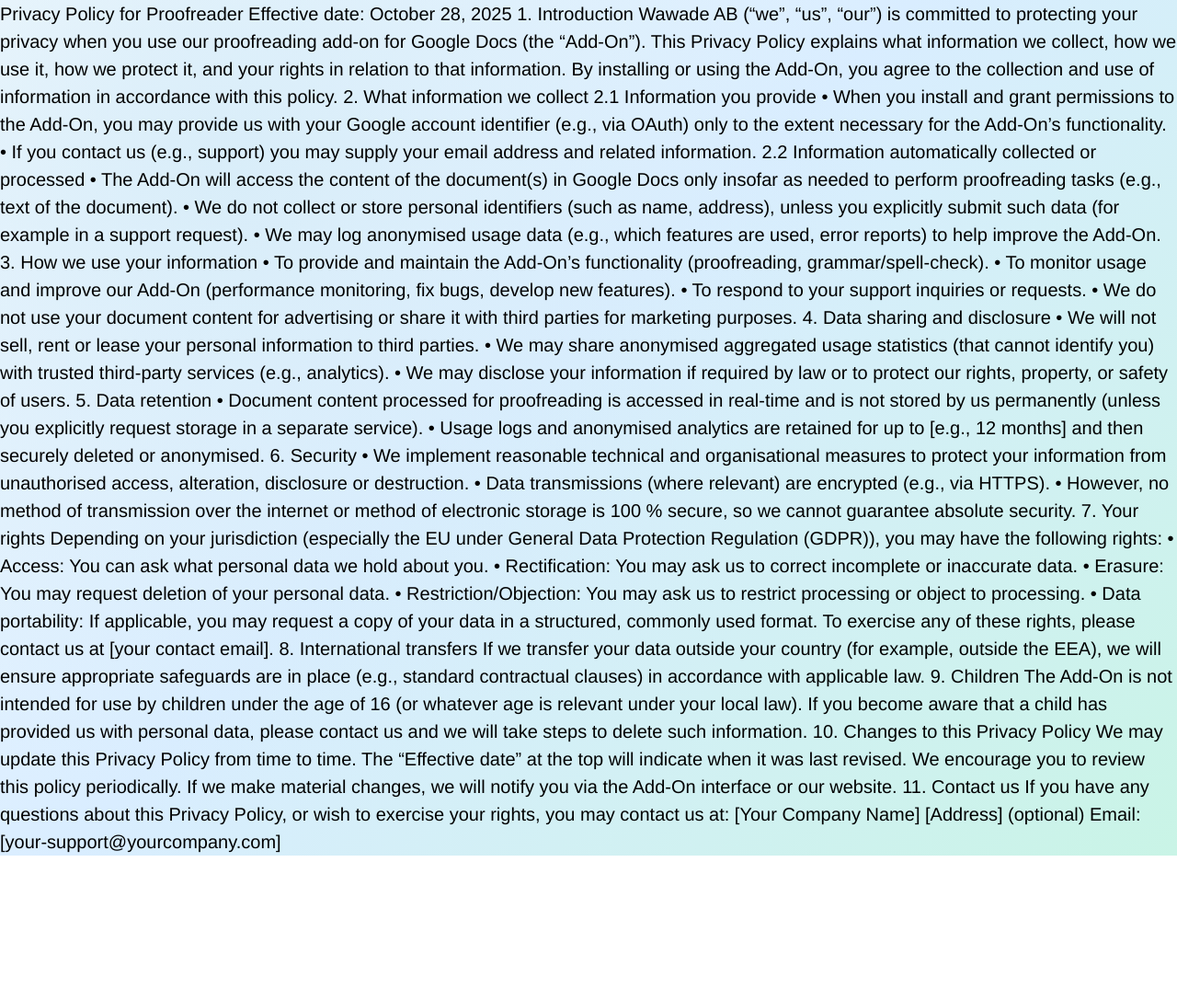
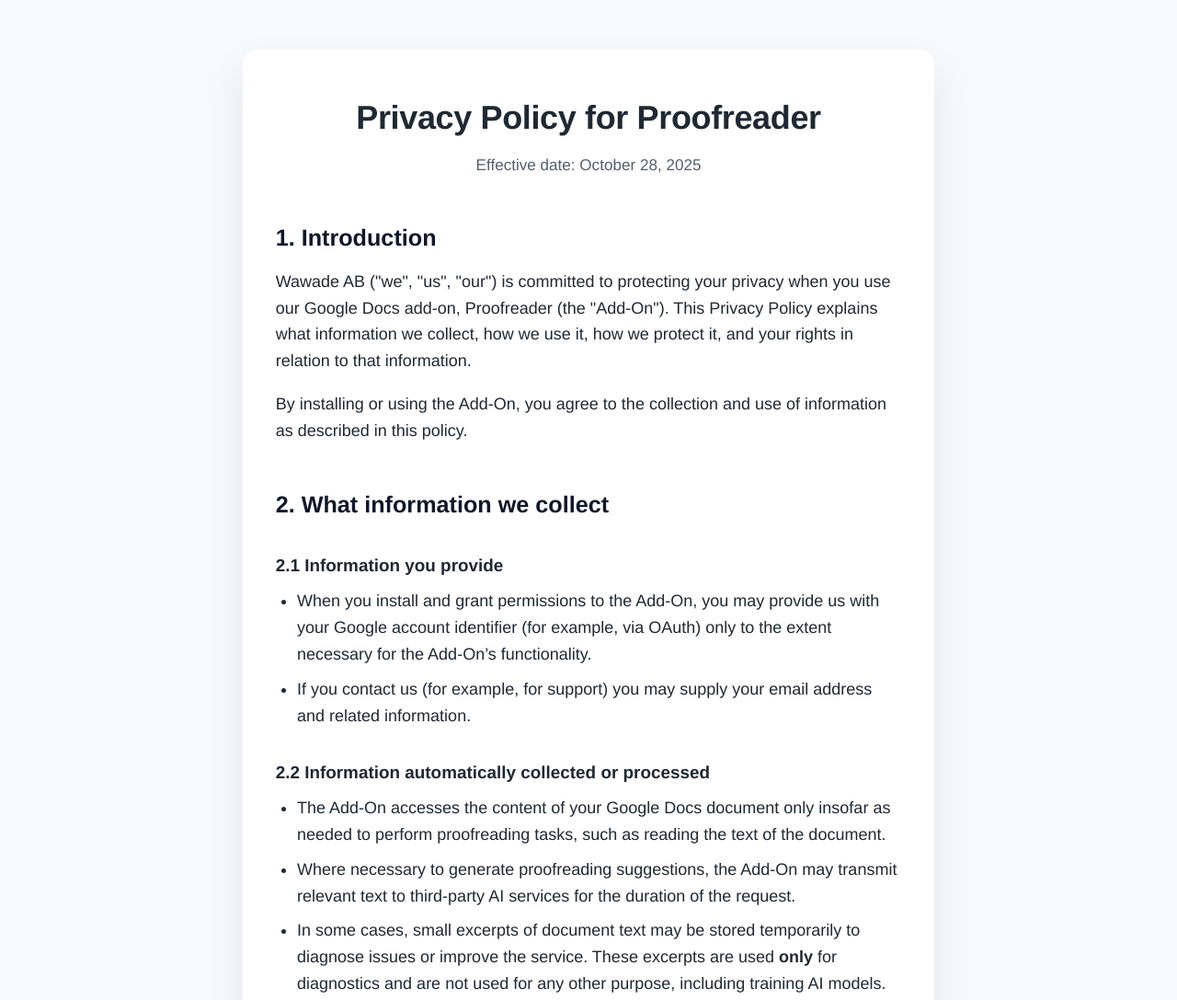
Before and after one commit to wawa-sven/wawade-web, a plain HTML site: page proofreader/privacy.html in a window 1280 px wide. Shown: the top 1087 px of the page at 92% size. Before the commit the page ends 930 px from the top, so only its background shows below. Drawn offline with Linux system fonts and the light colour scheme; files that its build step writes are made by us from their sources.

Commit message:
edit privacy and add tos

```diff
--- a/proofreader/privacy.html
+++ b/proofreader/privacy.html
@@ -5,96 +5,117 @@
     <meta charset="utf-8" />
     <meta name="viewport" content="width=device-width, initial-scale=1" />
     <title>Proofreader privacy policy</title>
-    <link rel="stylesheet" href="style.css" />
+    <link rel="stylesheet" href="proofreader-style.css" />
 </head>
 
 <body>
-    Privacy Policy for Proofreader
-    Effective date: October 28, 2025
+    <main class="policy">
+        <header class="policy__header">
+            <h1>Privacy Policy for Proofreader</h1>
+            <p class="policy__effective-date">Effective date: October 28, 2025</p>
+        </header>
 
-    1. Introduction
+        <h2>1. Introduction</h2>
+        <p>Wawade AB (&quot;we&quot;, &quot;us&quot;, &quot;our&quot;) is committed to protecting your privacy when you
+            use our Google Docs add-on, Proofreader (the &quot;Add-On&quot;). This Privacy Policy explains what
+            information we collect, how we use it, how we protect it, and your rights in relation to that information.
+        </p>
+        <p>By installing or using the Add-On, you agree to the collection and use of information as described in this
+            policy.</p>
 
-    Wawade AB (“we”, “us”, “our”) is committed to protecting your privacy when you use our proofreading add-on
-    for Google Docs (the “Add-On”). This Privacy Policy explains what information we collect, how we use it, how we
-    protect it, and your rights in relation to that information.
+        <h2>2. What information we collect</h2>
+        <h3>2.1 Information you provide</h3>
+        <ul>
+            <li>When you install and grant permissions to the Add-On, you may provide us with your Google account
+                identifier (for example, via OAuth) only to the extent necessary for the Add-On’s functionality.</li>
+            <li>If you contact us (for example, for support) you may supply your email address and related information.
+            </li>
+        </ul>
 
-    By installing or using the Add-On, you agree to the collection and use of information in accordance with this
-    policy.
+        <h3>2.2 Information automatically collected or processed</h3>
+        <ul>
+            <li>The Add-On accesses the content of your Google Docs document only insofar as needed to perform
+                proofreading tasks, such as reading the text of the document.</li>
+            <li>Where necessary to generate proofreading suggestions, the Add-On may transmit relevant text to
+                third-party AI services for the duration of the request.</li>
+            <li>In some cases, small excerpts of document text may be stored temporarily to diagnose issues or improve
+                the service. These excerpts are used <strong>only</strong> for diagnostics and are not used for any
+                other purpose, including training AI models.</li>
+            <li>We do not collect or store personal identifiers (such as your name or address), unless you explicitly
+                submit such data, for example in a support request.</li>
+            <li>We may log non-content usage data (for example, feature usage or error codes) to help maintain and
+                improve the Add-On.</li>
+        </ul>
 
-    2. What information we collect
+        <h2>3. How we use your information</h2>
+        <ul>
+            <li>To provide and maintain the Add-On’s functionality.</li>
+            <li>To monitor usage and improve the Add-On, such as performance monitoring, fixing bugs, or developing new
+                features.</li>
+            <li>To respond to your support inquiries or requests.</li>
+            <li>We do not use your document content for advertising or share it with third parties for marketing
+                purposes, and we do not sell or lease your data.</li>
+        </ul>
 
-    2.1 Information you provide
-    • When you install and grant permissions to the Add-On, you may provide us with your Google account identifier
-    (e.g., via OAuth) only to the extent necessary for the Add-On’s functionality.
-    • If you contact us (e.g., support) you may supply your email address and related information.
+        <h2>4. Data sharing and disclosure</h2>
+        <ul>
+            <li>We will not sell, rent, or lease your personal information to third parties.</li>
+            <li>We may share usage statistics with trusted third-party services, such as analytics providers.</li>
+            <li>If we transmit document text to third-party AI services, it is only to perform the requested
+                proofreading task. The service provider does not retain the content or use it to train models.</li>
+            <li>We may disclose your information if required by law or to protect our rights, property, or the safety of
+                users.</li>
+        </ul>
 
-    2.2 Information automatically collected or processed
-    • The Add-On will access the content of the document(s) in Google Docs only insofar as needed to perform
-    proofreading tasks (e.g., text of the document).
-    • We do not collect or store personal identifiers (such as name, address), unless you explicitly submit such data
-    (for example in a support request).
-    • We may log anonymised usage data (e.g., which features are used, error reports) to help improve the Add-On.
+        <h2>5. Data retention</h2>
+        <ul>
+            <li>Document content is processed in real time and is not stored by us permanently.</li>
+            <li>If diagnostic logs are generated, they may include excerpts of document text. These logs are stored for up to <strong>30 days</strong> and then permanently deleted.</li>
+        </ul>
 
-    3. How we use your information
-    • To provide and maintain the Add-On’s functionality (proofreading, grammar/spell-check).
-    • To monitor usage and improve our Add-On (performance monitoring, fix bugs, develop new features).
-    • To respond to your support inquiries or requests.
-    • We do not use your document content for advertising or share it with third parties for marketing purposes.
+        <h2>6. Security</h2>
+        <ul>
+            <li>We implement reasonable technical and organizational measures to protect your information from
+                unauthorized access, alteration, disclosure, or destruction.</li>
+            <li>Data transmissions, where relevant, are encrypted (for example, via HTTPS).</li>
+            <li>However, no method of transmission over the internet or method of electronic storage is 100% secure, so
+                we cannot guarantee absolute security.</li>
+        </ul>
 
-    4. Data sharing and disclosure
-    • We will not sell, rent or lease your personal information to third parties.
-    • We may share anonymised aggregated usage statistics (that cannot identify you) with trusted third-party services
-    (e.g., analytics).
-    • We may disclose your information if required by law or to protect our rights, property, or safety of users.
+        <h2>7. International transfers</h2>
+        <p>If document text or diagnostic logs are processed by third-party AI services located outside your
+            jurisdiction (for example, outside the EU/EEA), we will apply appropriate safeguards in accordance with
+            applicable law.</p>
 
-    5. Data retention
-    • Document content processed for proofreading is accessed in real-time and is not stored by us permanently (unless
-    you explicitly request storage in a separate service).
-    • Usage logs and anonymised analytics are retained for up to [e.g., 12 months] and then securely deleted or
-    anonymised.
+        <h2>8. Your rights</h2>
+        <p>Depending on your jurisdiction (especially if you are in the EU under the General Data Protection Regulation,
+            GDPR), you may have the following rights:</p>
+        <ul>
+            <li><strong>Access:</strong> You can ask what personal data we hold about you.</li>
+            <li><strong>Rectification:</strong> You may ask us to correct incomplete or inaccurate data.</li>
+            <li><strong>Erasure:</strong> You may request deletion of your personal data (including any diagnostic
+                logs).</li>
+            <li><strong>Restriction/Objection:</strong> You may ask us to restrict processing or object to processing,
+                including diagnostic logging.</li>
+            <li><strong>Data portability:</strong> If applicable, you may request a copy of your data in a structured,
+                commonly used format.</li>
+        </ul>
+        <p>To exercise any of these rights, please contact us at <a href="mailto:info@wawade.com">info@wawade.com</a>.
+        </p>
 
-    6. Security
-    • We implement reasonable technical and organisational measures to protect your information from unauthorised
-    access, alteration, disclosure or destruction.
-    • Data transmissions (where relevant) are encrypted (e.g., via HTTPS).
-    • However, no method of transmission over the internet or method of electronic storage is 100 % secure, so we cannot
-    guarantee absolute security.
+        <h2>9. Changes to this Privacy Policy</h2>
+        <p>We may update this Privacy Policy from time to time. The effective date at the top will indicate when it was
+            last revised. We encourage you to review this policy periodically. If we make material changes, we will
+            notify you via the Add-On interface or our website.</p>
 
-    7. Your rights
-
-    Depending on your jurisdiction (especially the EU under General Data Protection Regulation (GDPR)), you may have the
-    following rights:
-    • Access: You can ask what personal data we hold about you.
-    • Rectification: You may ask us to correct incomplete or inaccurate data.
-    • Erasure: You may request deletion of your personal data.
-    • Restriction/Objection: You may ask us to restrict processing or object to processing.
-    • Data portability: If applicable, you may request a copy of your data in a structured, commonly used format.
-    To exercise any of these rights, please contact us at [your contact email].
-
-    8. International transfers
-
-    If we transfer your data outside your country (for example, outside the EEA), we will ensure appropriate safeguards
-    are in place (e.g., standard contractual clauses) in accordance with applicable law.
-
-    9. Children
-
-    The Add-On is not intended for use by children under the age of 16 (or whatever age is relevant under your local
-    law). If you become aware that a child has provided us with personal data, please contact us and we will take steps
-    to delete such information.
-
-    10. Changes to this Privacy Policy
-
-    We may update this Privacy Policy from time to time. The “Effective date” at the top will indicate when it was last
-    revised. We encourage you to review this policy periodically. If we make material changes, we will notify you via
-    the Add-On interface or our website.
-
-    11. Contact us
-
-    If you have any questions about this Privacy Policy, or wish to exercise your rights, you may contact us at:
-
-    [Your Company Name]
-    [Address] (optional)
-    Email: [your-support@yourcompany.com]
+        <h2>10. Contact us</h2>
+        <p>If you have any questions about this Privacy Policy, or wish to exercise your rights, you may contact us at:
+        </p>
+        <address>
+            Wawade AB<br />
+            Email: <a href="mailto:info@wawade.com">info@wawade.com</a>
+        </address>
+    </main>
 </body>
 
 </html>
--- /dev/null
+++ b/proofreader/proofreader-style.css
@@ -0,0 +1,101 @@
+/* Base typography */
+:root {
+  color-scheme: light;
+  font-family: "Helvetica Neue", Arial, sans-serif;
+  line-height: 1.6;
+  font-size: 18px;
+}
+
+body {
+  margin: 0;
+  padding: 3rem 1.5rem 4rem;
+  background: #f7fafc;
+  color: #1f2933;
+}
+
+a {
+  color: #0f766e;
+  text-decoration: underline;
+}
+
+a:hover {
+  text-decoration: none;
+}
+
+.policy {
+  max-width: 68ch;
+  margin: 0 auto;
+  background: #ffffff;
+  padding: 2.5rem 2rem 3rem;
+  border-radius: 16px;
+  box-shadow: 0 20px 45px rgba(15, 23, 42, 0.08);
+}
+
+.policy__header {
+  margin-bottom: 2.5rem;
+  text-align: center;
+}
+
+.policy__header h1 {
+  margin: 0 0 0.5rem;
+  font-size: 2rem;
+  letter-spacing: -0.01em;
+}
+
+.policy__effective-date {
+  margin: 0;
+  font-size: 0.95rem;
+  color: #52606d;
+}
+
+.policy h2 {
+  margin-top: 2.5rem;
+  margin-bottom: 0.75rem;
+  font-size: 1.4rem;
+  color: #0f172a;
+}
+
+.policy h3 {
+  margin-top: 1.8rem;
+  margin-bottom: 0.5rem;
+  font-size: 1.05rem;
+  color: #1f2933;
+}
+
+.policy p {
+  margin: 0 0 1rem;
+}
+
+.policy ul {
+  margin: 0 0 1.5rem;
+  padding-left: 1.3rem;
+}
+
+.policy li + li {
+  margin-top: 0.5rem;
+}
+
+.policy address {
+  font-style: normal;
+  margin-top: 0.75rem;
+  color: #334155;
+}
+
+@media (max-width: 600px) {
+  body {
+    padding: 2rem 1rem 3rem;
+  }
+
+  .policy {
+    padding: 2rem 1.25rem 2.5rem;
+    border-radius: 12px;
+  }
+
+  .policy__header h1 {
+    font-size: 1.65rem;
+  }
+
+  .policy h2 {
+    font-size: 1.25rem;
+  }
+}
```
Also changed, not shown: proofreader/tos.html (added, +64 -0 lines).
